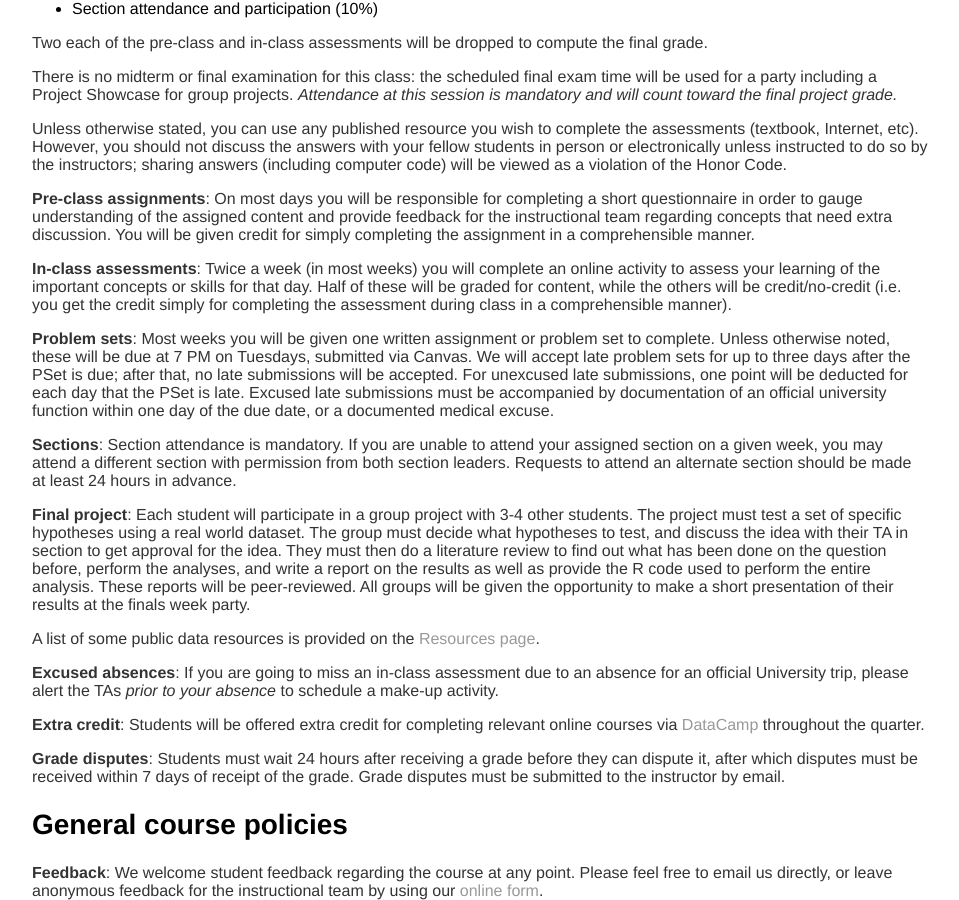
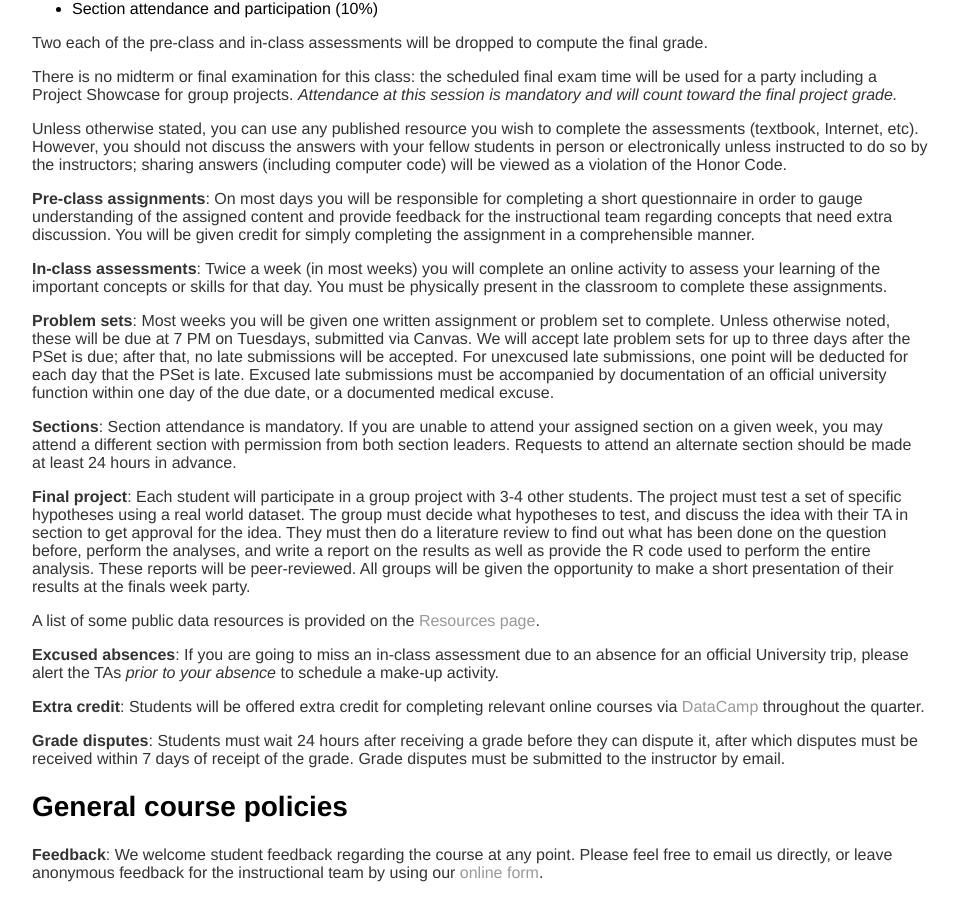
Before and after one commit to stats60/stats60.github.io, a Jekyll site: the page built from prospectus/index.md, in a window 1280 px wide and 900 px high, scrolled down 1445 px. Shown: the whole window, without its empty margins (160-1119 px from the left). Built offline with Jekyll 4.4.1, drawn with Linux system fonts in a browser that asks for light colours; our own code applies the rules of GitHub Pages for plain Markdown files.

Commit message:
update grading

```diff
--- a/prospectus/index.md
+++ b/prospectus/index.md
@@ -57,7 +57,7 @@ Unless otherwise stated, you can use any published resource you wish to complete
 
 **Pre-class assignments**:  On most days you will be responsible for completing a short questionnaire in order to gauge understanding of the assigned content and provide feedback for the instructional team regarding concepts that need extra discussion.  You will be given credit for simply completing the assignment in a comprehensible manner.
 
-**In-class assessments**:  Twice a week (in most weeks) you will complete an online activity to assess your learning of the important concepts or skills for that day.  Half of these will be graded for content, while the others will be credit/no-credit (i.e. you get the credit simply for completing the assessment during class in a comprehensible manner).
+**In-class assessments**:  Twice a week (in most weeks) you will complete an online activity to assess your learning of the important concepts or skills for that day.  You must be physically present in the classroom to complete these assignments.
 
 **Problem sets**: Most weeks you will be given one written assignment or problem set to complete.  Unless otherwise noted, these will be due at 7 PM on Tuesdays, submitted via Canvas. We will accept late problem sets for up to three days after the PSet is due; after that, no late submissions will be accepted.  For unexcused late submissions, one point will be deducted for each day that the PSet is late.  Excused late submissions must be accompanied by documentation of an official university function within one day of the due date, or a documented medical excuse.
 
```
